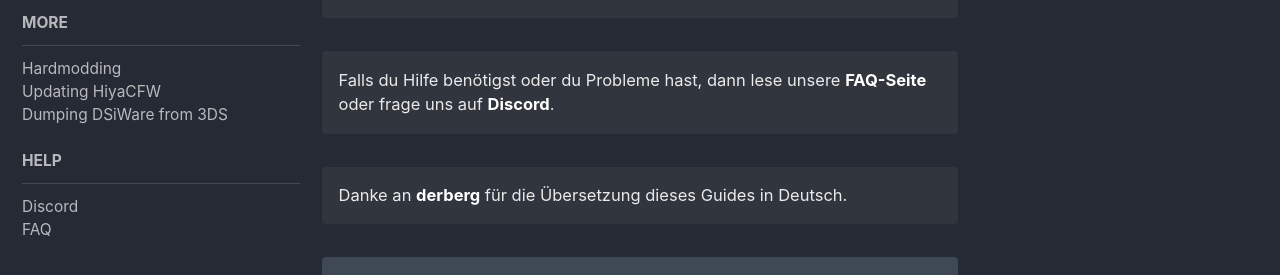
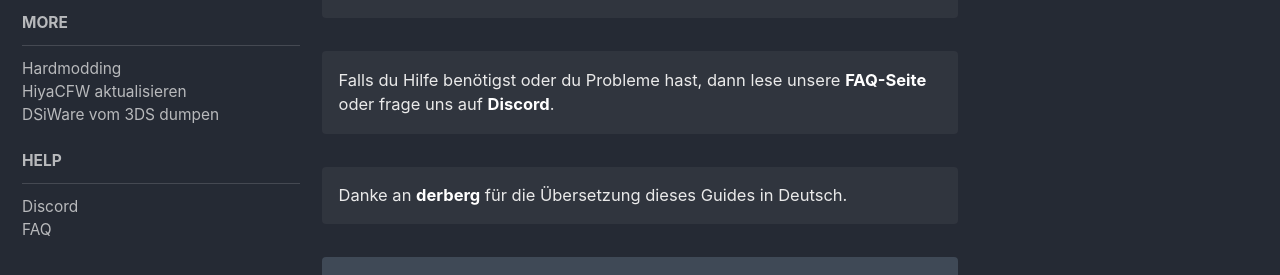
Before and after one commit to schrmh/dsi.de.cfw.guide, a Jekyll site: the page built from credits.md, in a window 1280 px wide. Shown: the part 293-568 px from the top of the page. Built offline with Jekyll 4.4.1, drawn with Linux system fonts in a browser that asks for light colours; nearby versions of some CDN libraries.

Commit message:
translated the rest of the links into german

```diff
--- a/_data/navigation.yml
+++ b/_data/navigation.yml
@@ -21,10 +21,10 @@ side:
     children:
       - title: "Hardmodding"
         url: https://gbatemp.net/threads/dsi-downgrading-the-complete-guide.393682/
-      - title: "Updating HiyaCFW"
-        url: /more/updating-hiyacfw/
-      - title: "Dumping DSiWare from 3DS"
-        url: /more/dumping-dsiware-from-3ds/
+      - title: "HiyaCFW aktualisieren"
+        url: /more/hiyacfw-aktualisieren/
+      - title: "DSiWare vom 3DS dumpen"
+        url: /more/dsiware-vom-3ds-dumpen/
 
   - title: Help
     children:
```
